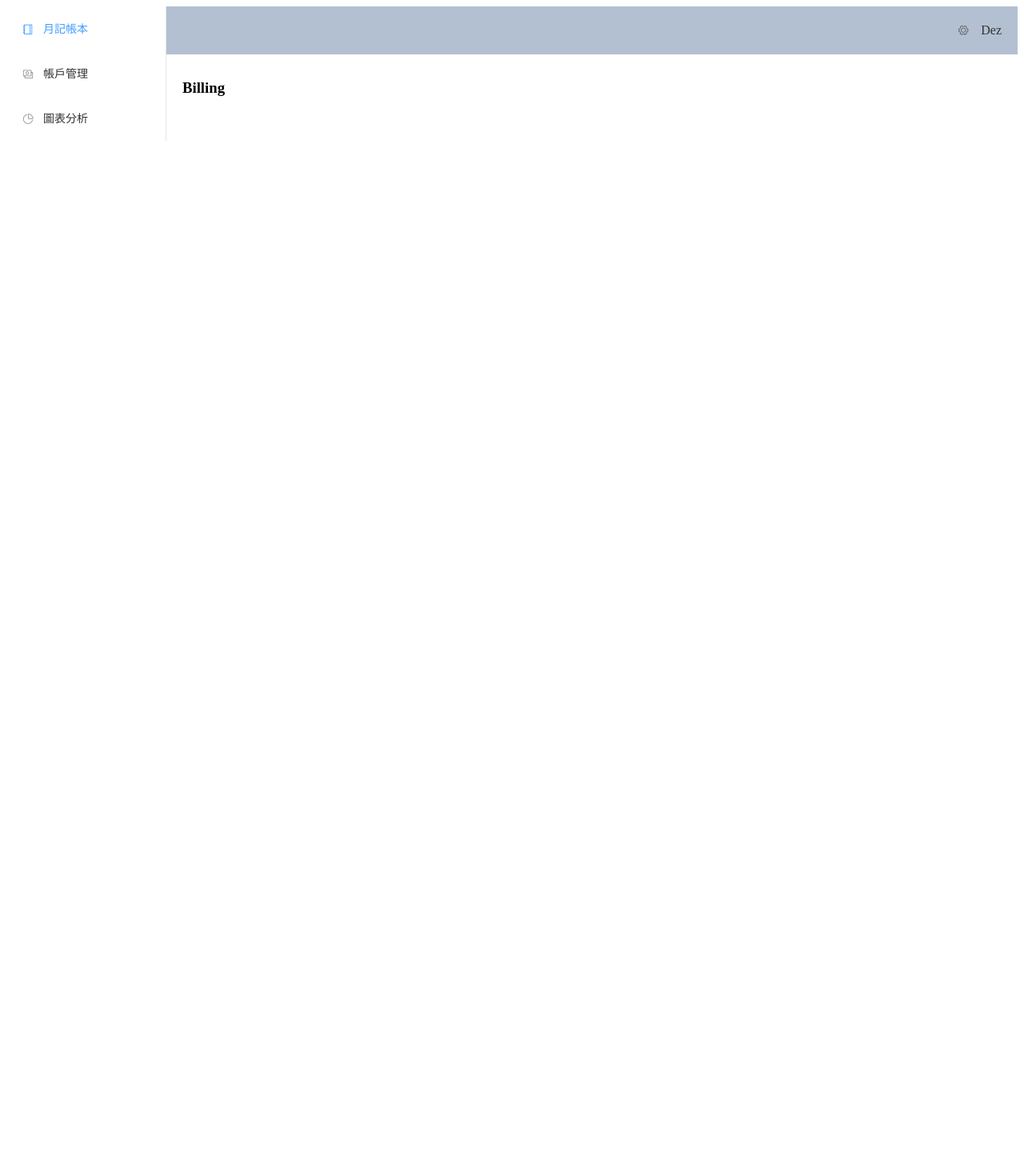
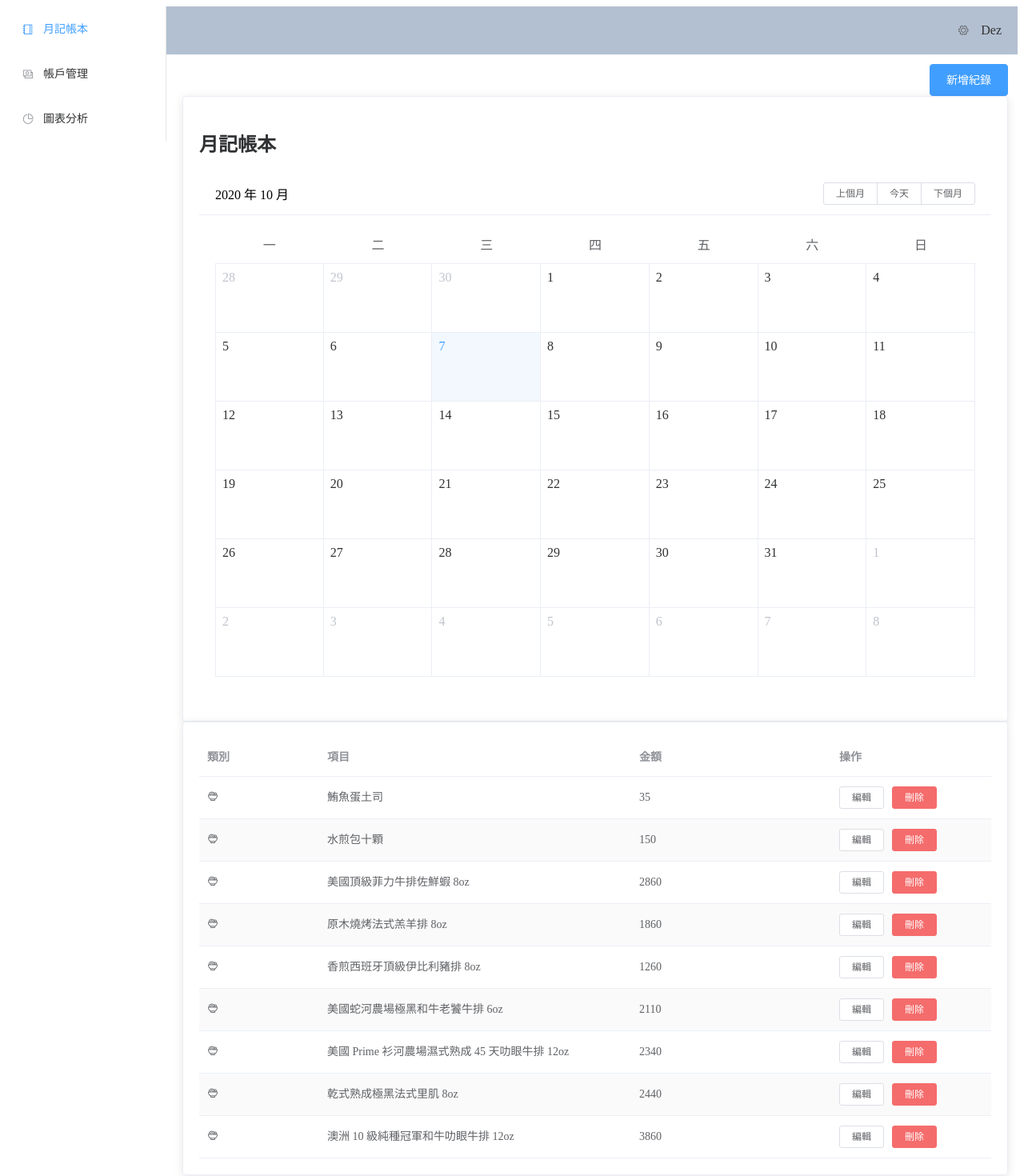
Before and after one commit to johnson0903/budget-everyday, a Vue app: page /billing in a window 1280 px wide. Shown: the top 1470 px of the page at 80% size. Before the commit the page ends 800 px from the top, so only its background shows below. Built offline with nearby package versions, Linux system fonts and the light colour scheme.

Commit message:
刻出 Billing container

```diff
--- /dev/null
+++ b/src/containers/Billing/BillingCalendar.vue
@@ -0,0 +1,22 @@
+<template>
+  <el-card id="ct_billing_calendar">
+    <h2>月記帳本</h2>
+    <el-calendar v-model="date" />
+  </el-card>
+</template>
+
+<script>
+export default {
+  name: 'BillingCalendar',
+  data () {
+    return {
+      date: new Date()
+    }
+  }
+}
+</script>
+
+<style lang="scss" scoped>
+  #ct_billing_calendar {
+  }
+</style>
--- /dev/null
+++ b/src/containers/Billing/BillingDialog.vue
@@ -0,0 +1,113 @@
+<template>
+  <div class="ct_billing_dialog">
+    <el-button
+      class="ct_billing_dialog__btn-add"
+      type="primary"
+      @click="dialogFormVisible = true"
+    >
+      新增紀錄
+    </el-button>
+    <el-dialog
+      title="新增紀錄"
+      :visible.sync="dialogFormVisible"
+    >
+      <el-form
+        :model="form"
+        label-width="80px"
+      >
+        <el-form-item label="金額">
+          <el-input
+            v-model.number="form.dollor"
+            placeholder="請輸入金額"
+            autocomplete="off"
+          />
+        </el-form-item>
+        <el-form-item label="類別">
+          <el-select
+            v-model="form.type"
+            placeholder="请選擇類別"
+          >
+            <el-option
+              label="早餐"
+              value="breakfast"
+            />
+            <el-option
+              label="午餐"
+              value="lunch"
+            />
+            <el-option
+              label="晚餐"
+              value="dinner"
+            />
+          </el-select>
+        </el-form-item>
+        <el-form-item label="帳戶">
+          <el-select
+            v-model="form.account"
+            placeholder="请選擇帳戶"
+          >
+            <el-option
+              label="現金"
+              value="cash"
+            />
+            <el-option
+              label="信用卡"
+              value="credit-card"
+            />
+            <el-option
+              label="電子支付"
+              value="pay"
+            />
+          </el-select>
+        </el-form-item>
+        <el-form-item label="項目">
+          <el-input
+            v-model="form.title"
+            placeholder="請輸入項目內容"
+            autocomplete="off"
+          />
+        </el-form-item>
+      </el-form>
+      <div
+        slot="footer"
+        class="dialog-footer"
+      >
+        <el-button @click="dialogFormVisible = false">
+          取 消
+        </el-button>
+        <el-button
+          type="primary"
+          @click="dialogFormVisible = false"
+        >
+          儲存
+        </el-button>
+      </div>
+    </el-dialog>
+  </div>
+</template>
+
+<script>
+export default {
+  name: 'BillingDialog',
+  data () {
+    return {
+      form: {
+        dollor: '',
+        type: '',
+        title: '',
+        account: ''
+      },
+      dialogFormVisible: false
+    }
+  }
+}
+</script>
+
+<style lang="scss" scoped>
+  .ct_billing_dialog {
+    &__btn-add {
+      display: block;
+      margin-left: auto;
+    }
+  }
+</style>
--- /dev/null
+++ b/src/containers/Billing/BillingList.vue
@@ -0,0 +1,110 @@
+<template>
+  <el-card id="ct_billing_list">
+    <el-table
+      :data="billingData"
+      stripe
+    >
+      <el-table-column
+        prop="type"
+        label="類別"
+        width="150"
+      >
+        <i class="el-icon-food" />
+      </el-table-column>
+      <el-table-column
+        prop="title"
+        label="項目"
+      />
+      <el-table-column
+        prop="dollor"
+        label="金額"
+        width="250"
+      />
+      <el-table-column
+        label="操作"
+        width="200"
+      >
+        <template slot-scope="scope">
+          <el-button
+            size="mini"
+            @click="handleEdit(scope.$index, scope.row)"
+          >
+            編輯
+          </el-button>
+          <el-button
+            size="mini"
+            type="danger"
+            @click="handleDelete(scope.$index, scope.row)"
+          >
+            刪除
+          </el-button>
+        </template>
+      </el-table-column>
+    </el-table>
+  </el-card>
+</template>
+
+<script>
+export default {
+  name: 'BillingList',
+  data () {
+    return {
+      billingData: [
+        {
+          type: 'breakfast',
+          title: '鮪魚蛋土司',
+          dollor: 35,
+          icon: 'el-icon-burger'
+        },
+        {
+          type: 'lunch',
+          title: '水煎包十顆',
+          dollor: 150,
+          icon: 'el-icon-burger'
+        },
+        {
+          type: 'dinner',
+          title: '美國頂級菲力牛排佐鮮蝦 8oz',
+          dollor: 2860,
+          icon: 'el-icon-burger'
+        },
+        {
+          type: 'dinner',
+          title: '原木燒烤法式羔羊排 8oz',
+          dollor: 1860
+        },
+        {
+          type: 'dinner',
+          title: '香煎西班牙頂級伊比利豬排 8oz',
+          dollor: 1260
+        },
+        {
+          type: 'dinner',
+          title: '美國蛇河農場極黑和牛老饕牛排 6oz',
+          dollor: 2110
+        },
+        {
+          type: 'dinner',
+          title: '美國 Prime 衫河農場濕式熟成 45 天叻眼牛排 12oz',
+          dollor: 2340
+        },
+        {
+          type: 'dinner',
+          title: '乾式熟成極黑法式里肌 8oz',
+          dollor: 2440
+        },
+        {
+          type: 'dinner',
+          title: '澳洲 10 級純種冠軍和牛叻眼牛排 12oz',
+          dollor: 3860
+        }
+      ]
+    }
+  }
+}
+</script>
+
+<style lang="scss" scoped>
+  #ct_billing_list {
+  }
+</style>
--- a/src/router/index.js
+++ b/src/router/index.js
@@ -12,19 +12,19 @@ const routes = [
       {
         path: '/billing',
         name: 'billing',
-        component: () => import('../views/Billing'),
+        component: () => import('../views/Billing/'),
         meta: { title: '月記帳本', icon: 'el-icon-notebook-1' }
       },
       {
         path: '/account',
         name: 'account',
-        component: () => import('../views/Account'),
+        component: () => import('../views/Account/'),
         meta: { title: '帳戶管理', icon: 'el-icon-money' }
       },
       {
         path: '/charts',
         name: 'charts',
-        component: () => import('../views/Charts'),
+        component: () => import('../views/Charts/'),
         meta: { title: '圖表分析', icon: 'el-icon-pie-chart' }
       }
     ]
--- a/src/views/Billing.vue
+++ /dev/null
@@ -1,17 +0,0 @@
-<template>
-  <h1>Billing</h1>
-</template>
-
-<script>
-export default {
-  data () {
-    return {
-      value: new Date()
-    }
-  }
-}
-</script>
-
-<style>
-
-</style>
--- /dev/null
+++ b/src/views/Billing/index.vue
@@ -0,0 +1,22 @@
+<template>
+  <div class="pg-billing">
+    <BillingDialog />
+    <BillingCalendar />
+    <BillingList />
+  </div>
+</template>
+
+<script>
+import BillingCalendar from '@/containers/Billing/BillingCalendar'
+import BillingList from '@/containers/Billing/BillingList'
+import BillingDialog from '@/containers/Billing/BillingDialog'
+export default {
+  name: 'Billing',
+  components: { BillingCalendar, BillingList, BillingDialog }
+
+}
+</script>
+
+<style>
+
+</style>
```
Also changed, not shown: src/layout/components/Sidebar.vue (+0 -17 lines), src/views/Account/index.vue (renamed from src/views/Account.vue), src/views/Charts/index.vue (renamed from src/views/Charts.vue).
